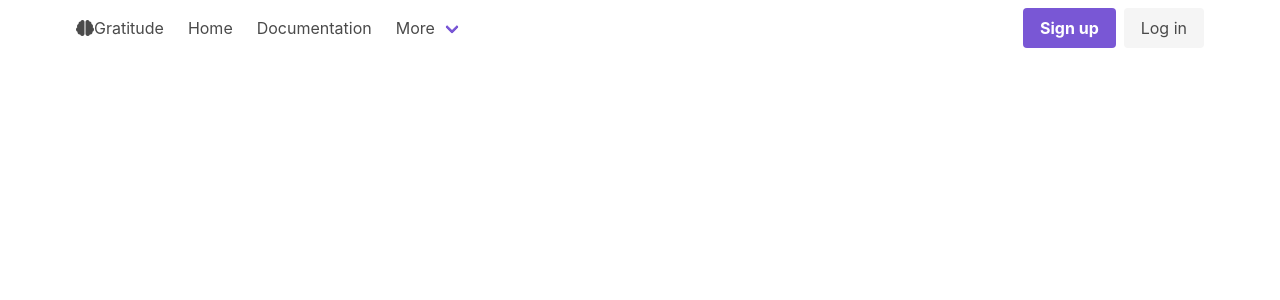
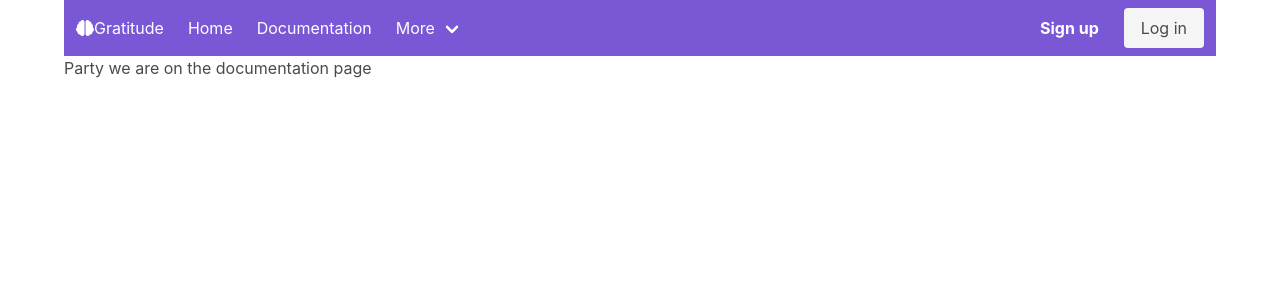
Before and after one commit to currymike123/inClass, a Vue app in the folder client/: page /documentation in a window 1280 px wide. Shown: the top 300 px of the page. Built offline with nearby package versions, Linux system fonts and the light colour scheme.

Commit message:
Class updates 2/25

```diff
--- a/client/src/App.vue
+++ b/client/src/App.vue
@@ -1,64 +1,6 @@
 <template>
   <div id="app">
- <nav class="navbar container" role="navigation" aria-label="main navigation">
-        <div class="navbar-brand">
-          <a class="navbar-item" href="/">
-            <i class="fas fa-brain"></i>
-            Gratitude
-          </a>
-
-          <a role="button" class="navbar-burger" aria-label="menu" aria-expanded="false" data-target="navbarBasicExample">
-            <span aria-hidden="true"></span>
-            <span aria-hidden="true"></span>
-            <span aria-hidden="true"></span>
-          </a>
-        </div>
-
-        <div id="navbarBasicExample" class="navbar-menu">
-          <div class="navbar-start">
-
-          <router-link to="/" class="navbar-item">Home</router-link>
-          <router-link to="/Documentation" class="navbar-item">Documentation</router-link>
-
-
-
-            <div class="navbar-item has-dropdown is-hoverable">
-              <a class="navbar-link">
-                More
-              </a>
-
-              <div class="navbar-dropdown">
-                <router-link to="/about" class="navbar-item">
-                  About
-                </router-link>
-                <a class="navbar-item">
-                  Jobs
-                </a>
-                <a class="navbar-item">
-                  Contact
-                </a>
-                <hr class="navbar-divider">
-                <a class="navbar-item">
-                  Report an issue
-                </a>
-              </div>
-            </div>
-          </div>
-
-          <div class="navbar-end">
-            <div class="navbar-item">
-              <div class="buttons">
-                <a class="button is-primary">
-                  <strong>Sign up</strong>
-                </a>
-                <a class="button is-light">
-                  Log in
-                </a>
-              </div>
-            </div>
-          </div>
-        </div>
-      </nav>
+    <Nav />
 
    <div class="container">
     <router-view/>
@@ -66,6 +8,16 @@
   </div>
 </template>
 
+<script>
+import Nav from "./components/Nav";
+
+export default {
+  components: {
+    Nav
+  }
+}
+</script>
+
 <style lang="scss">
 
 </style>
--- /dev/null
+++ b/client/src/components/Nav.vue
@@ -0,0 +1,71 @@
+<template>
+  <nav class="navbar container is-primary" role="navigation" aria-label="main navigation">
+        <div class="navbar-brand">
+          <a class="navbar-item" href="/">
+            <i class="fas fa-brain"></i>
+            Gratitude
+          </a>
+
+          <a role="button" class="navbar-burger" aria-label="menu" aria-expanded="false" data-target="navbarBasicExample">
+            <span aria-hidden="true"></span>
+            <span aria-hidden="true"></span>
+            <span aria-hidden="true"></span>
+          </a>
+        </div>
+
+        <div id="navbarBasicExample" class="navbar-menu">
+          <div class="navbar-start">
+
+          <router-link to="/" class="navbar-item">Home</router-link>
+          <router-link to="/Documentation" class="navbar-item">Documentation</router-link>
+
+
+
+            <div class="navbar-item has-dropdown is-hoverable">
+              <a class="navbar-link">
+                More
+              </a>
+
+              <div class="navbar-dropdown">
+                <router-link to="/about" class="navbar-item">
+                  About
+                </router-link>
+                <a class="navbar-item">
+                  Jobs
+                </a>
+                <a class="navbar-item">
+                  Contact
+                </a>
+                <hr class="navbar-divider">
+                <a class="navbar-item">
+                  Report an issue
+                </a>
+              </div>
+            </div>
+          </div>
+
+          <div class="navbar-end">
+            <div class="navbar-item">
+              <div class="buttons">
+                <a class="button is-primary">
+                  <strong>Sign up</strong>
+                </a>
+                <a class="button is-light">
+                  Log in
+                </a>
+              </div>
+            </div>
+          </div>
+        </div>
+      </nav>
+</template>
+
+<script>
+export default {
+
+}
+</script>
+
+<style>
+
+</style>
--- a/client/src/router/index.js
+++ b/client/src/router/index.js
@@ -1,6 +1,7 @@
-import Vue from 'vue'
-import VueRouter from 'vue-router'
-import Home from '../views/Home.vue'
+import Vue from 'vue';
+import VueRouter from 'vue-router';
+import Home from '../views/Home.vue';
+import Documentation from "@/views/Documentation.vue";
 
 Vue.use(VueRouter)
 
@@ -9,6 +10,11 @@ const routes = [
     path: '/',
     name: 'Home',
     component: Home
+  },
+  {
+    path: '/documentation',
+    name: 'Doc',
+    component: Documentation
   },
   {
     path: '/about',
--- /dev/null
+++ b/client/src/views/Documentation.vue
@@ -0,0 +1,17 @@
+<template>
+  <div class container>
+      <h1>
+          Party we are on the documentation page
+      </h1>
+  </div>
+</template>
+
+<script>
+export default {
+
+}
+</script>
+
+<style>
+
+</style>
```
Also changed, not shown: client/src/views/Shop.vue (added, +13 -0 lines).
